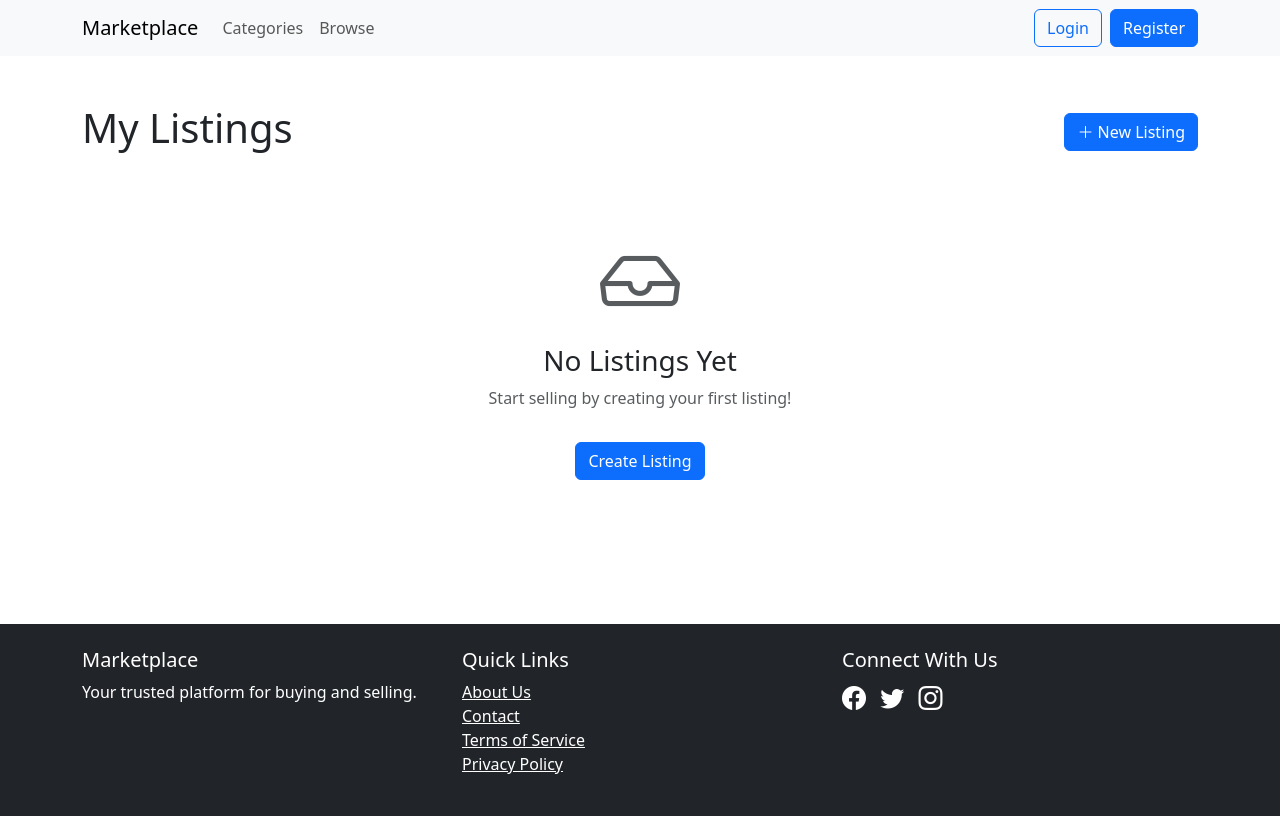
After one commit to SafiBougherara/Sandstorm, a PHP site: the page made by views/user/my-listings.html.twig in a window 1280 px wide. The commit adds this page. Run offline with PHP 8.4, Linux system fonts and the light colour scheme; the template is opened without the code that fills it, so the values that code supplies are empty; some libraries are stand-ins or nearby versions.

Commit message:
fix_account_features

```diff
--- /dev/null
+++ b/views/user/my-listings.html.twig
@@ -0,0 +1,73 @@
+{% extends "base.html.twig" %}
+
+{% block content %}
+<div class="container py-5">
+    <div class="d-flex justify-content-between align-items-center mb-4">
+        <h1>My Listings</h1>
+        <a href="/Sandstorm/sell" class="btn btn-primary">
+            <i class="bi bi-plus-lg"></i> New Listing
+        </a>
+    </div>
+
+    {% if listings|length > 0 %}
+    <div class="row row-cols-1 row-cols-md-3 g-4">
+        {% for listing in listings %}
+        <div class="col">
+            <div class="card h-100 shadow-sm">
+                {% if listing.image %}
+                <img src="/Sandstorm/uploads/listings/{{ listing.image }}" class="card-img-top" alt="{{ listing.title }}" style="height: 200px; object-fit: cover;">
+                {% else %}
+                <div class="bg-secondary text-white d-flex align-items-center justify-content-center" style="height: 200px;">
+                    <i class="bi bi-image fs-1"></i>
+                </div>
+                {% endif %}
+                <div class="card-body">
+                    <h5 class="card-title text-truncate">{{ listing.title }}</h5>
+                    <p class="card-text text-primary fw-bold">{{ listing.price }}€</p>
+                    <p class="card-text text-muted small mb-0">{{ listing.location }}</p>
+                </div>
+                <div class="card-footer bg-white">
+                    <div class="d-flex justify-content-between align-items-center">
+                        <small class="text-muted">{{ listing.created_at|date("d/m/Y") }}</small>
+                        <div class="btn-group">
+                            <a href="/Sandstorm/listing/edit/{{ listing.id }}" class="btn btn-sm btn-outline-primary">Edit</a>
+                            <button type="button" class="btn btn-sm btn-outline-danger" data-bs-toggle="modal" data-bs-target="#deleteModal{{ listing.id }}">Delete</button>
+                        </div>
+                    </div>
+                </div>
+            </div>
+
+            <!-- Delete Modal -->
+            <div class="modal fade" id="deleteModal{{ listing.id }}" tabindex="-1">
+                <div class="modal-dialog">
+                    <div class="modal-content">
+                        <div class="modal-header">
+                            <h5 class="modal-title">Delete Listing</h5>
+                            <button type="button" class="btn-close" data-bs-dismiss="modal"></button>
+                        </div>
+                        <div class="modal-body">
+                            <p>Are you sure you want to delete "{{ listing.title }}"?</p>
+                            <p class="text-danger mb-0">This action cannot be undone.</p>
+                        </div>
+                        <div class="modal-footer">
+                            <button type="button" class="btn btn-secondary" data-bs-dismiss="modal">Cancel</button>
+                            <form action="/Sandstorm/listing/delete/{{ listing.id }}" method="POST" class="d-inline">
+                                <button type="submit" class="btn btn-danger">Delete</button>
+                            </form>
+                        </div>
+                    </div>
+                </div>
+            </div>
+        </div>
+        {% endfor %}
+    </div>
+    {% else %}
+    <div class="text-center py-5">
+        <i class="bi bi-inbox display-1 text-muted"></i>
+        <h3 class="mt-3">No Listings Yet</h3>
+        <p class="text-muted">Start selling by creating your first listing!</p>
+        <a href="/Sandstorm/sell" class="btn btn-primary mt-3">Create Listing</a>
+    </div>
+    {% endif %}
+</div>
+{% endblock %}
```
Also changed, not shown: controllers/UserController.php (+65 -1 lines), index.php (+35 -0 lines), views/user/dashboard.html.twig (added, +52 -0 lines), views/user/profile.html.twig (added, +55 -0 lines).
